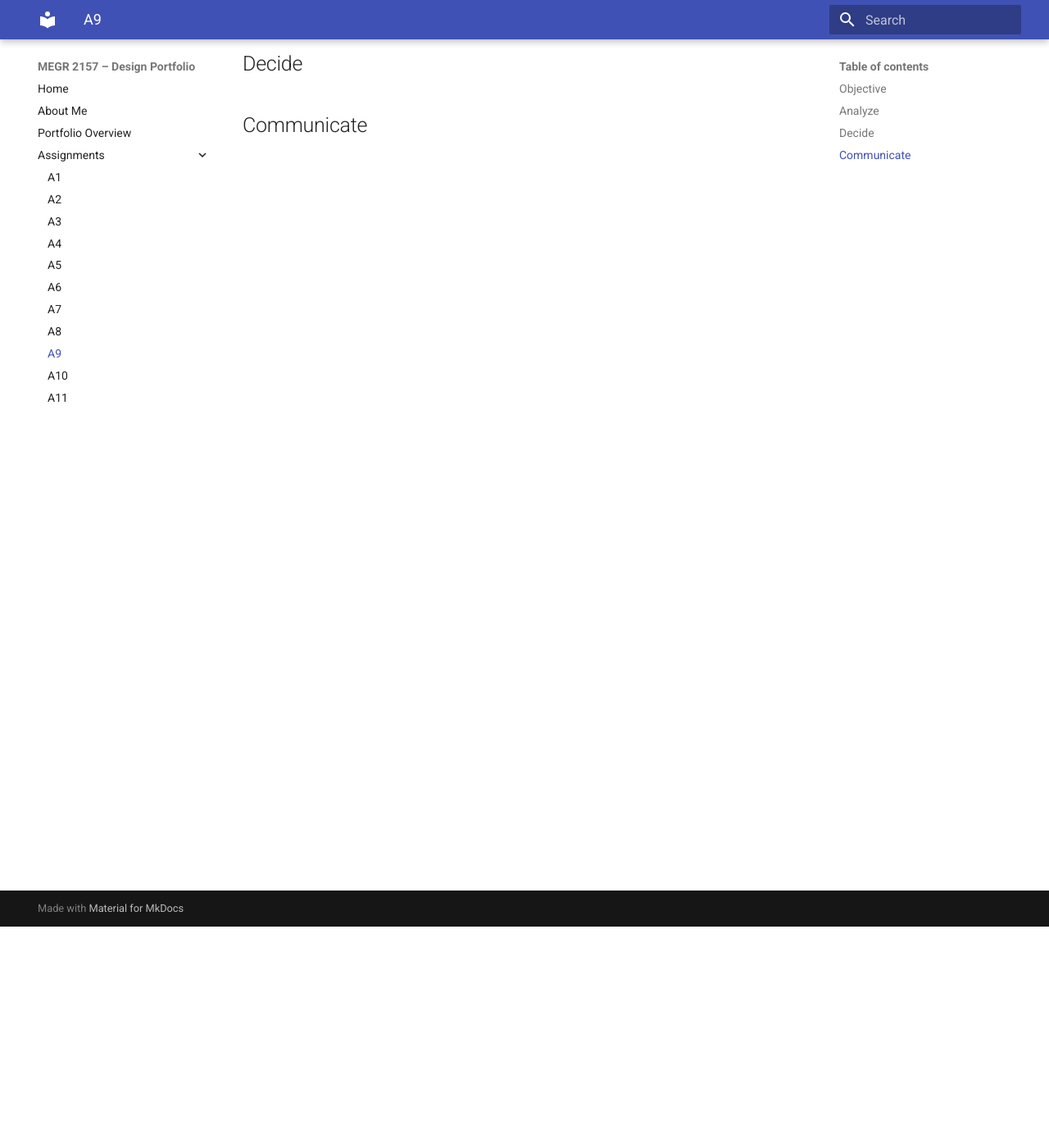
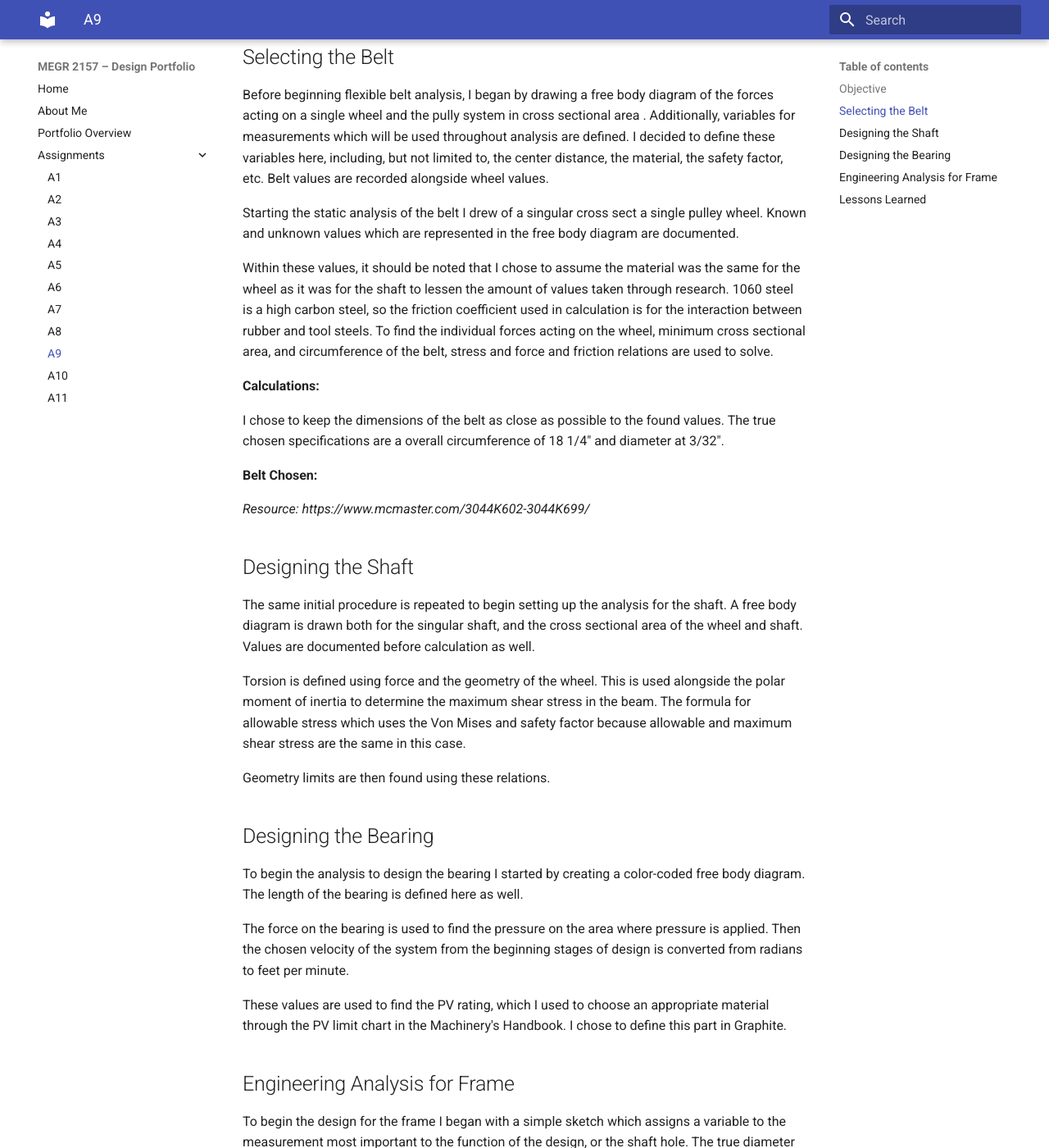
Before and after one commit to swils201/megr2156portfolio, an MkDocs documentation site: the page built from docs/assignments/A09/index.md, in a window 1280 px wide and 1400 px high, scrolled down 270 px. Shown: the whole window at 82% size. Built offline with MkDocs 1.6.1 and Material for MkDocs 9.7.7, drawn with Linux system fonts in a browser that asks for light colours; some of the changed text lies outside the part shown.

Commit message:
Enhance A9 index with detailed design analysis
Expanded sections on pulley system design, including analysis of belt, shaft, bearing, and frame. Added lessons learned from the assignment.

```diff
--- a/docs/assignments/A09/index.md
+++ b/docs/assignments/A09/index.md
@@ -1,12 +1,53 @@
 # A9 – Pulleys
 
 ## Objective
+This week, I am designing a pulley system and frame through consideration of friction, static analysis, and dynamic analysis.
+
+## Selecting the Belt
+
+Before beginning flexible belt analysis, I began by drawing a free body diagram of the forces acting on a single wheel and the pully system in cross sectional area . Additionally, variables for measurements which will be used throughout analysis are defined. I decided to define these variables here, including, but not limited to, the center distance, the material, the safety factor, etc. Belt values are recorded alongside wheel values.
+
+Starting the static analysis of the belt I drew of a singular cross sect a single pulley wheel. Known and unknown values which are represented in the free body diagram are documented.
+
+Within these values, it should be noted that I chose to assume the material was the same for the wheel as it was for the shaft to lessen the amount of values taken through research. 1060 steel is a high carbon steel, so the friction coefficient used in calculation is for the interaction between rubber and tool steels. To find the individual forces acting on the wheel, minimum cross sectional area, and circumference of the belt, stress and force and friction relations are used to solve.
+
+**Calculations:**
 
 
-## Analyze
+I chose to keep the dimensions of the belt as close as possible to the found values. The true chosen specifications are a overall circumference of 18 1/4" and diameter at 3/32".
+
+**Belt Chosen:**
+
+_Resource: https://www.mcmaster.com/3044K602-3044K699/_
 
 
-## Decide
 
 
-## Communicate
+## Designing the Shaft
+
+The same initial procedure is repeated to begin setting up the analysis for the shaft. A free body diagram is drawn both for the singular shaft, and the cross sectional area of the wheel and shaft. Values are documented before calculation as well.
+
+Torsion is defined using force and the geometry of the wheel. This is used alongside the polar moment of inertia to determine the maximum shear stress in the beam. The formula for allowable stress which uses the Von Mises and safety factor because allowable and maximum shear stress are the same in this case.
+
+Geometry limits are then found using these relations.
+
+
+
+## Designing the Bearing
+
+To begin the analysis to design the bearing I started by creating a color-coded free body diagram. The length of the bearing is defined here as well.
+
+The force on the bearing is used to find the pressure on the area where pressure is applied. Then the chosen velocity of the system from the beginning stages of design is converted from radians to feet per minute.
+
+These values are used to find the PV rating, which I used to choose an appropriate material through the PV limit chart in the Machinery's Handbook. I chose to define this part in Graphite.
+
+## Engineering Analysis for Frame
+
+To begin the design for the frame I began with a simple sketch which assigns a variable to the measurement most important to the function of the design, or the shaft hole. The true diameter noted is based upon the found minimum shaft diameter. I set this measurement to be 0.5". The center length chosen is also notated in this sketch.
+
+This model was then transitioned to CAD, closing out the project.
+
+
+## Lessons Learned
+
+For me, the largest lesson learned from this assignment was to do with the Dynamic analysis portion. This was my first exposure, and I have gained an understanding of the benefit analyzing a system at different stages. Additionally, I was able to truly recognize the connection between chain dimensioning and interconnected analysis such as what was used here. To truly consider a system of parts, analysis must consider their connection as well. Lastly, I was not aware of tight and loose side of the wheel which allows the pulley system to function.
```
